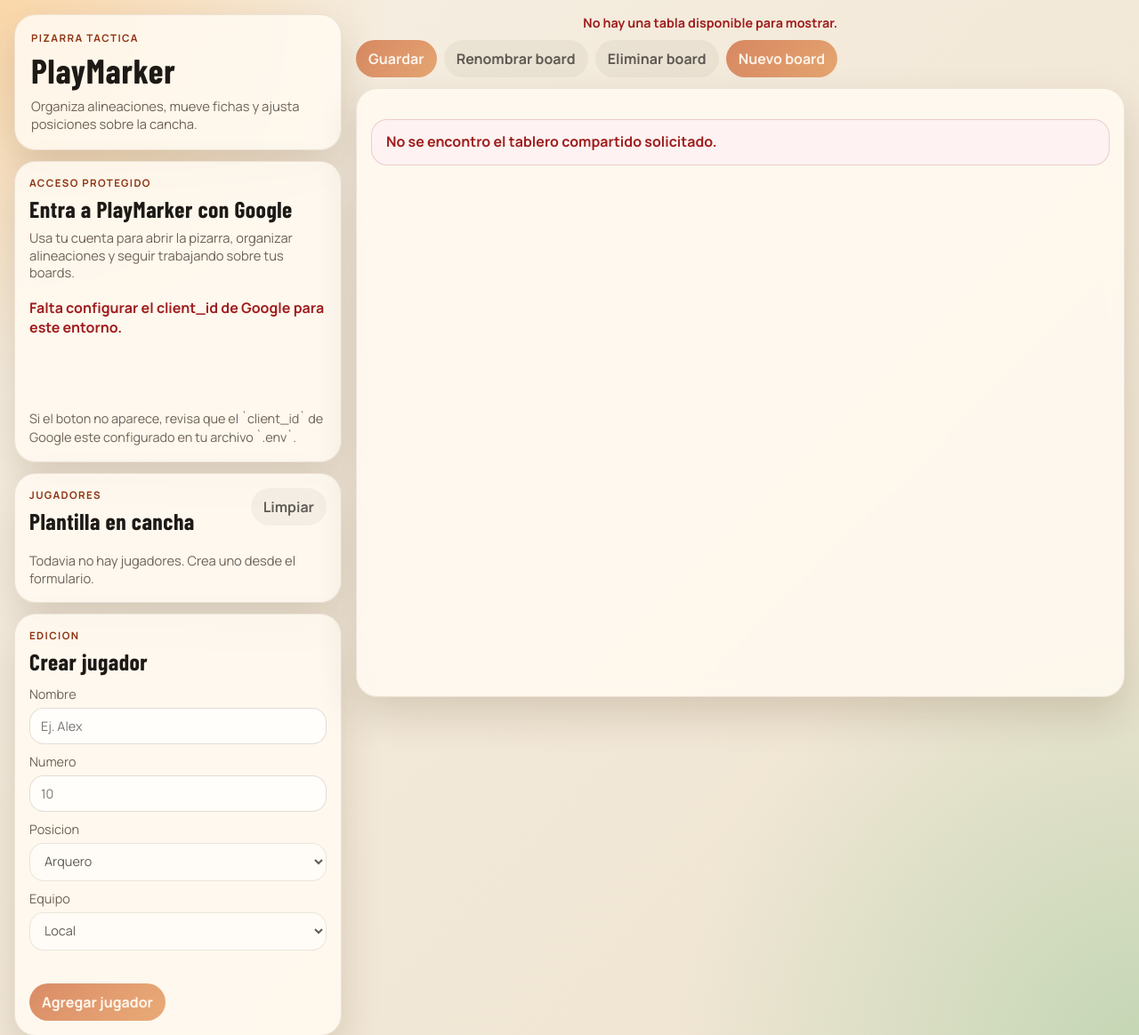
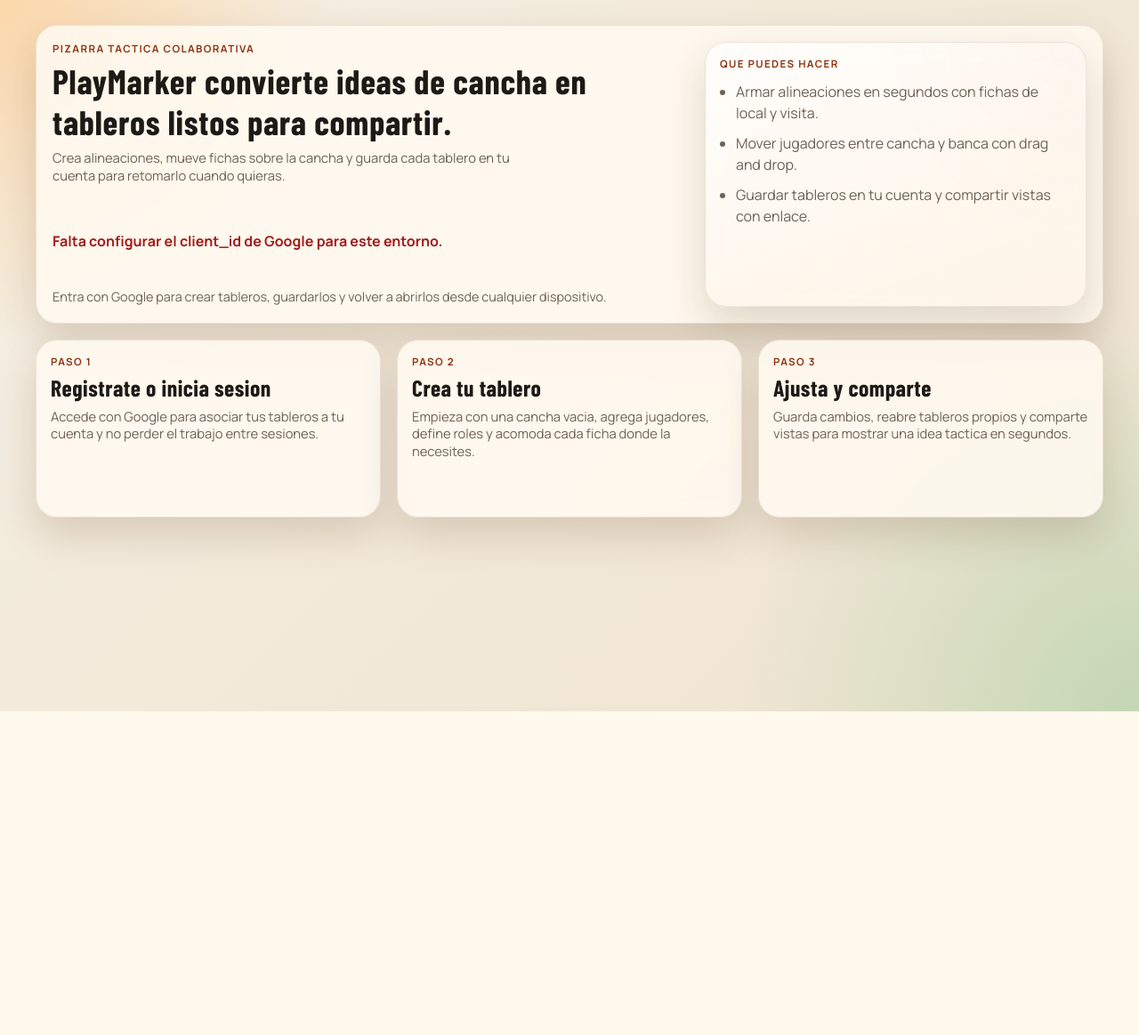
Before and after one commit to volatil/playmarker, a PHP site: page / in a window 1280 px wide. Shown: the top 1164 px of the page at 89% size. After the commit the page ends 800 px from the top, so only its background shows below. Run offline with PHP 8.4, Linux system fonts and the light colour scheme; some libraries are stand-ins or nearby versions.

Commit message:
Agregar portada de onboarding cuando falta el parametro tablero

```diff
--- a/assets/css/styles.css
+++ b/assets/css/styles.css
@@ -68,6 +68,10 @@ button {
   min-height: 100vh;
 }
 
+.app-shell[data-page-mode="landing"] {
+  display: block;
+}
+
 .sidebar {
   padding: 16px;
   display: flex;
@@ -88,6 +92,93 @@ button {
 
 .brand-card {
   padding: 18px;
+}
+
+.landing-shell {
+  width: min(1200px, calc(100% - 32px));
+  margin: 0 auto;
+  padding: 28px 0 40px;
+  display: flex;
+  flex-direction: column;
+  gap: 18px;
+}
+
+.landing-hero {
+  display: grid;
+  grid-template-columns: minmax(0, 1.5fr) minmax(280px, 0.9fr);
+  gap: 18px;
+  align-items: stretch;
+}
+
+.landing-hero-copy {
+  display: flex;
+  flex-direction: column;
+  justify-content: center;
+}
+
+.landing-intro {
+  max-width: 58ch;
+  font-size: 1rem;
+}
+
+.landing-cta-group {
+  margin-top: 22px;
+  display: flex;
+  flex-wrap: wrap;
+  gap: 12px;
+  align-items: center;
+}
+
+.landing-create-button {
+  text-decoration: none;
+}
+
+.landing-help,
+.landing-inline-status {
+  width: 100%;
+}
+
+.landing-inline-status {
+  min-height: 1.4rem;
+  margin: 8px 0 0;
+  font-weight: 700;
+}
+
+.landing-inline-status.is-error {
+  color: #9f1d1d;
+}
+
+.landing-inline-status.is-info {
+  color: var(--accent-dark);
+}
+
+.landing-highlight {
+  padding: 24px;
+  background:
+    linear-gradient(160deg, rgba(255, 255, 255, 0.72), rgba(255, 244, 230, 0.9)),
+    radial-gradient(circle at top right, rgba(202, 93, 45, 0.12), transparent 45%);
+}
+
+.landing-feature-list {
+  margin: 12px 0 0;
+  padding-left: 18px;
+  display: grid;
+  gap: 10px;
+  color: var(--muted);
+  line-height: 1.5;
+}
+
+.landing-info-grid {
+  display: grid;
+  grid-template-columns: repeat(3, minmax(0, 1fr));
+  gap: 18px;
+}
+
+.landing-step-card {
+  min-height: 200px;
+  display: flex;
+  flex-direction: column;
+  justify-content: flex-start;
 }
 
 .login-shell {
@@ -835,6 +926,15 @@ form {
     grid-template-columns: 1fr;
   }
 
+  .landing-shell {
+    width: min(100%, calc(100% - 28px));
+  }
+
+  .landing-hero,
+  .landing-info-grid {
+    grid-template-columns: 1fr;
+  }
+
   .sidebar,
   .board-section {
     padding: 14px;
@@ -859,6 +959,25 @@ form {
 @media (max-width: 720px) {
   .login-shell {
     padding: 16px;
+  }
+
+  .landing-shell {
+    width: min(100%, calc(100% - 24px));
+    padding: 18px 0 28px;
+  }
+
+  .landing-hero,
+  .landing-highlight,
+  .landing-step-card {
+    padding: 18px;
+  }
+
+  .landing-cta-group {
+    align-items: stretch;
+  }
+
+  .landing-cta-group > * {
+    width: 100%;
   }
 
   .login-card {
--- a/assets/js/app.js
+++ b/assets/js/app.js
@@ -24,12 +24,18 @@ const PLACEMENT_BOUNDS = {
 };
 
 const appShell = document.querySelector(".app-shell");
+const PAGE_MODE = appShell?.dataset.pageMode || "landing";
 const IS_AUTHENTICATED = appShell?.dataset.isAuthenticated === "1";
 const INITIAL_BOARD_ID = String(appShell?.dataset.initialBoardId || "").trim();
 const TABLAS_ENDPOINT = appShell?.dataset.tablasEndpoint || "";
 const SHARED_TABLA_TEMPLATE = appShell?.dataset.sharedTablaTemplate || "";
 const TABLA_TEMPLATE = appShell?.dataset.tablaTemplate || "";
 const OPEN_TABLA_TEMPLATE = appShell?.dataset.openTablaTemplate || "";
+
+const landingElements = {
+  createBoardButton: document.querySelector("#landing-create-board"),
+  createStatus: document.querySelector("#landing-create-status"),
+};
 
 const state = {
   isAuthenticated: IS_AUTHENTICATED,
@@ -81,6 +87,7 @@ const elements = {
   boardLayout: document.querySelector("#board-layout"),
 };
 
+if (PAGE_MODE === "board") {
   elements.playerForm.addEventListener("submit", handleFormSubmit);
   elements.deleteButton.addEventListener("click", handleDeleteSelected);
   elements.cancelEditButton.addEventListener("click", resetForm);
@@ -96,6 +103,36 @@ window.addEventListener("pointercancel", stopDragging);
   window.addEventListener("resize", renderPlayers);
 
   bootstrap();
+} else {
+  setupLandingPage();
+}
+
+function setupLandingPage() {
+  if (!landingElements.createBoardButton) {
+    return;
+  }
+
+  landingElements.createBoardButton.addEventListener("click", () => {
+    void handleLandingCreateBoard();
+  });
+}
+
+async function handleLandingCreateBoard() {
+  if (!landingElements.createBoardButton) {
+    return;
+  }
+
+  landingElements.createBoardButton.disabled = true;
+  setLandingStatus("Creando tu tablero...", "info");
+
+  try {
+    const createdBoard = await createBoardOnServer("Board 1", []);
+    window.location.href = buildBoardPageUrl(createdBoard.id);
+  } catch (error) {
+    setLandingStatus(error.message || "No se pudo crear el tablero.", "error");
+    landingElements.createBoardButton.disabled = false;
+  }
+}
 
 async function bootstrap() {
   render();
@@ -334,6 +371,12 @@ async function apiFetch(url, options = {}) {
   }
 
   return data;
+}
+
+function buildBoardPageUrl(boardId) {
+  const nextUrl = new URL(window.location.href);
+  nextUrl.searchParams.set(BOARD_QUERY_KEY, boardId);
+  return `${nextUrl.pathname}${nextUrl.search}${nextUrl.hash}`;
 }
 
 function buildBoardUrl(boardId) {
@@ -1121,6 +1164,15 @@ function clearSharedAccess() {
   setSharedAccess("", "", false);
 }
 
+function setLandingStatus(message, tone = "") {
+  if (!landingElements.createStatus) {
+    return;
+  }
+
+  landingElements.createStatus.textContent = message || "";
+  landingElements.createStatus.className = `landing-inline-status${tone ? ` is-${tone}` : ""}`;
+}
+
 function showError(message) {
   elements.formError.textContent = message;
 }
--- a/controllers/SitioController.php
+++ b/controllers/SitioController.php
@@ -9,12 +9,14 @@ class SitioController extends MainController
     public function home(): void
     {
         $requestedBoardId = trim((string) ($_GET['tablero'] ?? ''));
+        $pageMode = $requestedBoardId === '' ? 'landing' : 'board';
 
         $this->render('sitio/home.php', [
             'meta' => $this->metaDefaults(),
             'user' => current_user(),
             'googleClientId' => google_client_id(),
             'requestedBoardId' => $requestedBoardId,
+            'pageMode' => $pageMode,
         ]);
     }
 
--- a/views/sitio/home.php
+++ b/views/sitio/home.php
@@ -1,9 +1,11 @@
 <?php
 $isAuthenticated = isset($user) && is_object($user);
 $safeGoogleClientId = htmlspecialchars($googleClientId ?? '', ENT_QUOTES, 'UTF-8');
+$pageMode = ($pageMode ?? 'landing') === 'board' ? 'board' : 'landing';
 ?>
 <div
   class="app-shell"
+  data-page-mode="<?= htmlspecialchars($pageMode, ENT_QUOTES, 'UTF-8') ?>"
   data-is-authenticated="<?= $isAuthenticated ? '1' : '0' ?>"
   data-initial-board-id="<?= htmlspecialchars((string) ($requestedBoardId ?? ''), ENT_QUOTES, 'UTF-8') ?>"
   data-tablas-endpoint="<?= htmlspecialchars(app_url('/api/tablas'), ENT_QUOTES, 'UTF-8') ?>"
@@ -11,6 +13,61 @@ $safeGoogleClientId = htmlspecialchars($googleClientId ?? '', ENT_QUOTES, 'UTF-8
   data-open-tabla-template="<?= htmlspecialchars(app_url('/api/tablas/__TABLA_ID__/abrir'), ENT_QUOTES, 'UTF-8') ?>"
   data-tabla-template="<?= htmlspecialchars(app_url('/api/tablas/__TABLA_ID__'), ENT_QUOTES, 'UTF-8') ?>"
 >
+<?php if ($pageMode === 'landing'): ?>
+  <main class="landing-shell">
+    <section class="landing-hero brand-card">
+      <div class="landing-hero-copy">
+        <p class="eyebrow">Pizarra tactica colaborativa</p>
+        <h1>PlayMarker convierte ideas de cancha en tableros listos para compartir.</h1>
+        <p class="subtitle landing-intro">Crea alineaciones, mueve fichas sobre la cancha y guarda cada tablero en tu cuenta para retomarlo cuando quieras.</p>
+
+        <div class="landing-cta-group">
+        <?php if ($isAuthenticated): ?>
+          <button class="primary-button landing-create-button" id="landing-create-board" type="button">Crear mi tablero</button>
+        <?php else: ?>
+          <div class="login-status" id="login-status" role="status" aria-live="polite"></div>
+          <div id="google-login" class="google-login-slot"></div>
+          <p class="login-help landing-help">Entra con Google para crear tableros, guardarlos y volver a abrirlos desde cualquier dispositivo.</p>
+        <?php endif; ?>
+        </div>
+
+        <?php if ($isAuthenticated): ?>
+        <p class="login-help landing-help">Tu sesion ya esta activa. Crea un tablero vacio y te llevamos directo a la pizarra para empezar a mover jugadores.</p>
+        <p class="landing-inline-status" id="landing-create-status" role="status" aria-live="polite"></p>
+        <?php endif; ?>
+      </div>
+
+      <div class="landing-highlight panel">
+        <p class="eyebrow">Que puedes hacer</p>
+        <ul class="landing-feature-list">
+          <li>Armar alineaciones en segundos con fichas de local y visita.</li>
+          <li>Mover jugadores entre cancha y banca con drag and drop.</li>
+          <li>Guardar tableros en tu cuenta y compartir vistas con enlace.</li>
+        </ul>
+      </div>
+    </section>
+
+    <section class="landing-info-grid" id="como-funciona">
+      <article class="panel landing-step-card">
+        <p class="eyebrow">Paso 1</p>
+        <h2>Registrate o inicia sesion</h2>
+        <p class="subtitle">Accede con Google para asociar tus tableros a tu cuenta y no perder el trabajo entre sesiones.</p>
+      </article>
+
+      <article class="panel landing-step-card">
+        <p class="eyebrow">Paso 2</p>
+        <h2>Crea tu tablero</h2>
+        <p class="subtitle">Empieza con una cancha vacia, agrega jugadores, define roles y acomoda cada ficha donde la necesites.</p>
+      </article>
+
+      <article class="panel landing-step-card">
+        <p class="eyebrow">Paso 3</p>
+        <h2>Ajusta y comparte</h2>
+        <p class="subtitle">Guarda cambios, reabre tableros propios y comparte vistas para mostrar una idea tactica en segundos.</p>
+      </article>
+    </section>
+  </main>
+<?php else: ?>
   <aside class="sidebar">
     <div class="brand-card">
       <p class="eyebrow">Pizarra tactica</p>
@@ -175,6 +232,7 @@ $safeGoogleClientId = htmlspecialchars($googleClientId ?? '', ENT_QUOTES, 'UTF-8
       </div>
     </section>
   </main>
+<?php endif; ?>
 </div>
 
 <?php if (!$isAuthenticated): ?>
```
Lines whose indentation alone changed are shown as unchanged.
